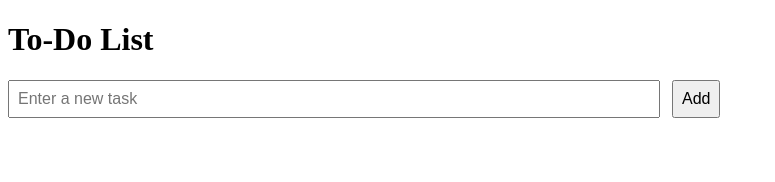
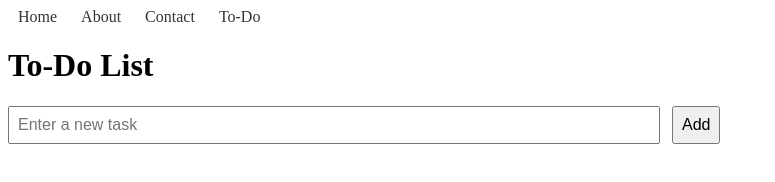
Before and after one commit to Shira0ri145/Mercuone-Blog, a plain HTML site: page ToDo/ToDo-list.html in a window 1280 px wide. Shown: the whole page, without its empty margins (0-775 px from the left). Drawn offline with Linux system fonts and the light colour scheme.

Commit message:
Update ToDo-list.html

```diff
--- a/ToDo/ToDo-list.html
+++ b/ToDo/ToDo-list.html
@@ -5,6 +5,17 @@
     <link rel="stylesheet" href="../ToDo/ToDo-styles.css">
   </head>
   <body>
+    <header>
+      <nav>
+        <ul>
+          <li><a href="./index.html">Home</a></li>
+          <li><a href="#">About</a></li>
+          <li><a href="#">Contact</a></li>
+          <li><a href="./ToDo/ToDo-list.html">To-Do</a></li>
+        </ul>
+      </nav>
+    </header>
+
     <h1>To-Do List</h1>
     <input type="text" id="todo-input" placeholder="Enter a new task">
     <button id="add-button">Add</button>
```
